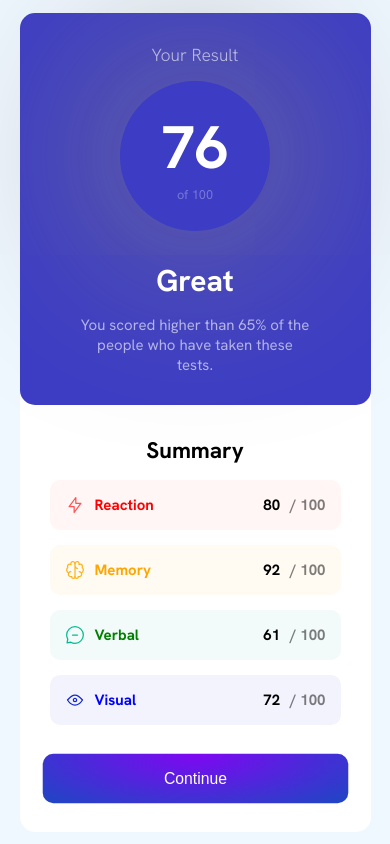
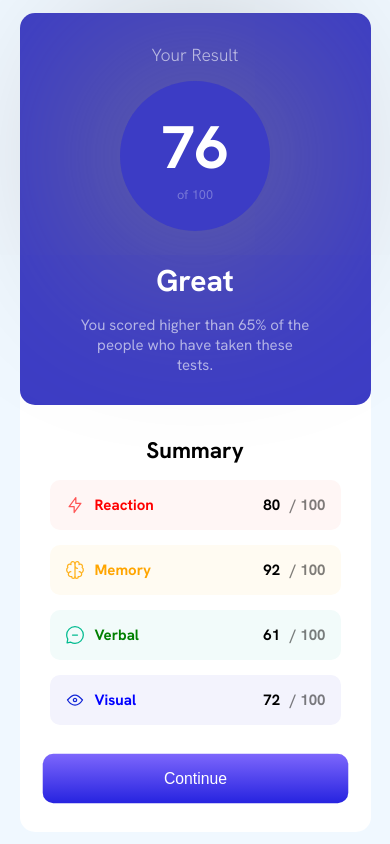
Before and after one commit to sarvdavoudi/result-component, a Next.js app: page / in a window 390 px wide. In both pictures the pointer is over the button "Continue". Built offline with nearby package versions, Linux system fonts and the light colour scheme; data requests are answered from the project's data file.

Commit message:
linear gradient changed

```diff
--- a/src/styles/globals.css
+++ b/src/styles/globals.css
@@ -132,11 +132,10 @@ button {
   transition: transform 0.3s cubic-bezier(0, 0, 0.38, 0.9);
 }
 button:hover {
-  background: rgba(127, 7, 242, 1);
-  background: radial-gradient(
-    at center top,
-    rgba(127, 7, 242, 1),
-    rgba(29, 71, 195, 1)
+  background: linear-gradient(
+    180deg,
+    hsla(249, 96%, 69%, 0.986) 0%,
+    hsla(241, 78%, 49%, 0.966)
   );
   transform: scale(1.05);
 }
```
